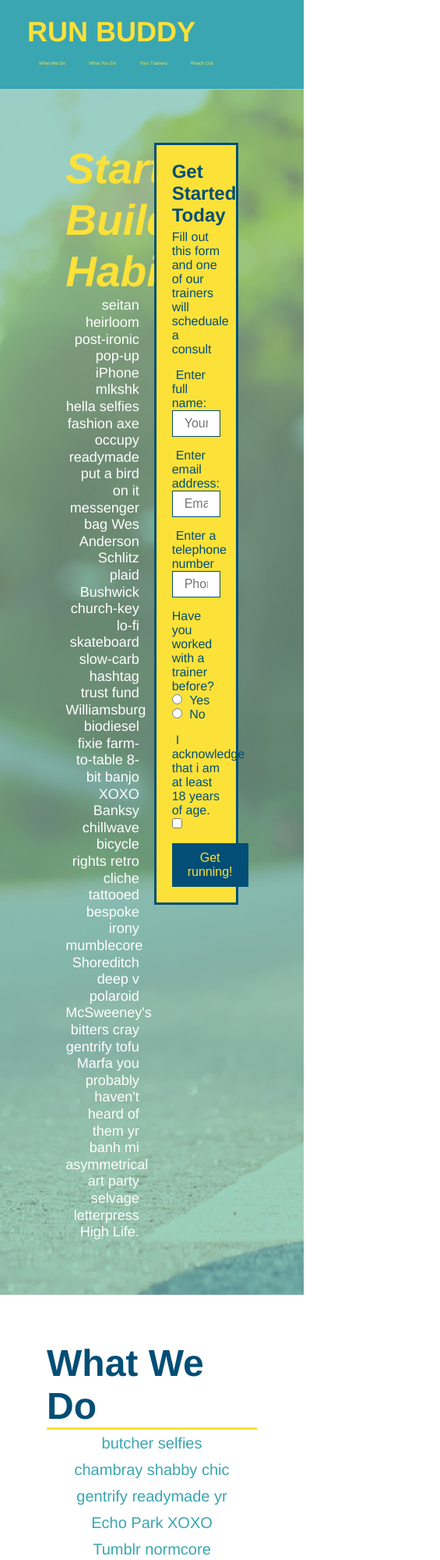
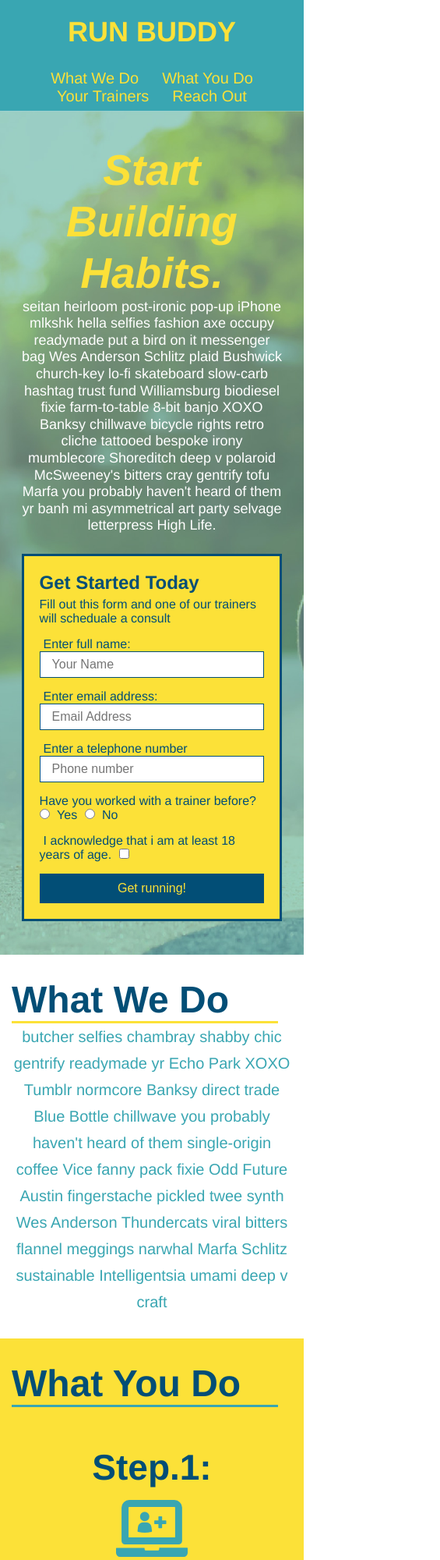
Before and after one commit to ZachAH/run-buddy, a plain HTML site: page index.html in a window 390 px wide. Shown: the top 2000 px of the page at 78% size, 565 px wide, since content can reach past the window. Drawn offline with Linux system fonts and the light colour scheme.

Commit message:
added mediaqueries for different sceen sizes

```diff
--- a/assets/css/style.css
+++ b/assets/css/style.css
@@ -256,12 +256,12 @@ body{
    }
 
   .trainers {
-    width: 25%;
     margin: 0 auto;
     display: inline-flex;
     flex-wrap: wrap;
     justify-content: space-around;
   }
+
 
 
 
@@ -411,17 +411,112 @@ body{
 
   /* MEDIA QUERY FOR SMALLER DESKTOP SCREENS AND SMALLER */
 @media screen and (max-width: 980px) {
+  header {
+    padding-bottom: 0;
+    justify-content: center;
+  }
+
+  header h1 {
+    width: 100%;
+    text-align: center;
+  }
+
+  header nav ul {
+    margin-top: 20px;
+    width: 100%;
+    justify-content: center;
+  }
+
+  header nav ul li a {
+    font-size: 20px;
+  }
+
+  footer h2, footer div {
+    text-align: center;
+    width: 100%;
+  }
+  .hero-cta, .hero-form {
+    width: 100%;
+  }
+
+  .hero-cta {
+    text-align: center;
+  }
+
+  .section-title {
+    width: 80%;
+  }
+
+  .trainer {
+    flex: 0 70%;
+  }
+
+  .contact-info iframe{
+    flex: 1 100%;
+  }
 
 }
 
 /* MEDIA QUERY FOR TABLETS AND SMALLER */
 @media screen and (max-width: 768px) {
+  section {
+    padding: 30px 15px;
+  }
 
+  .step h3 {
+    flex: 1 100%;
+    text-align: center;
+  }
+
+  .step-info {
+    flex: 2 100%;
+    text-align: center;
+    justify-content: center;
+  }
+
+  .step-img {
+    flex: 0 32%;
+    margin-right: 0;
+    margin-top: 15px;
+    margin-bottom: 15px;
+  }
+
+  .step-text {
+    flex: 100%;
   }
 }
+
+
+
 
 /* MEDIA QUERY FOR MOBILE PHONES AND SMALLER */
 @media screen and (max-width: 575px) {
 
+  .hero-form button {
+    width: 100%;
   }
+
+  .section-title {
+    width: 95%;
+  }
+
+  .intro p {
+    width: 100%;
+  }
+
+  .trainer {
+    flex: 0 100%;
+  }
+
+  .contact-info {
+    text-align: center;
+  }
+
+  .contact-info > * {
+    flex: 0 100%;
+  }
+  .contact-form {
+    order: 3;
+  }
+
 }
```
